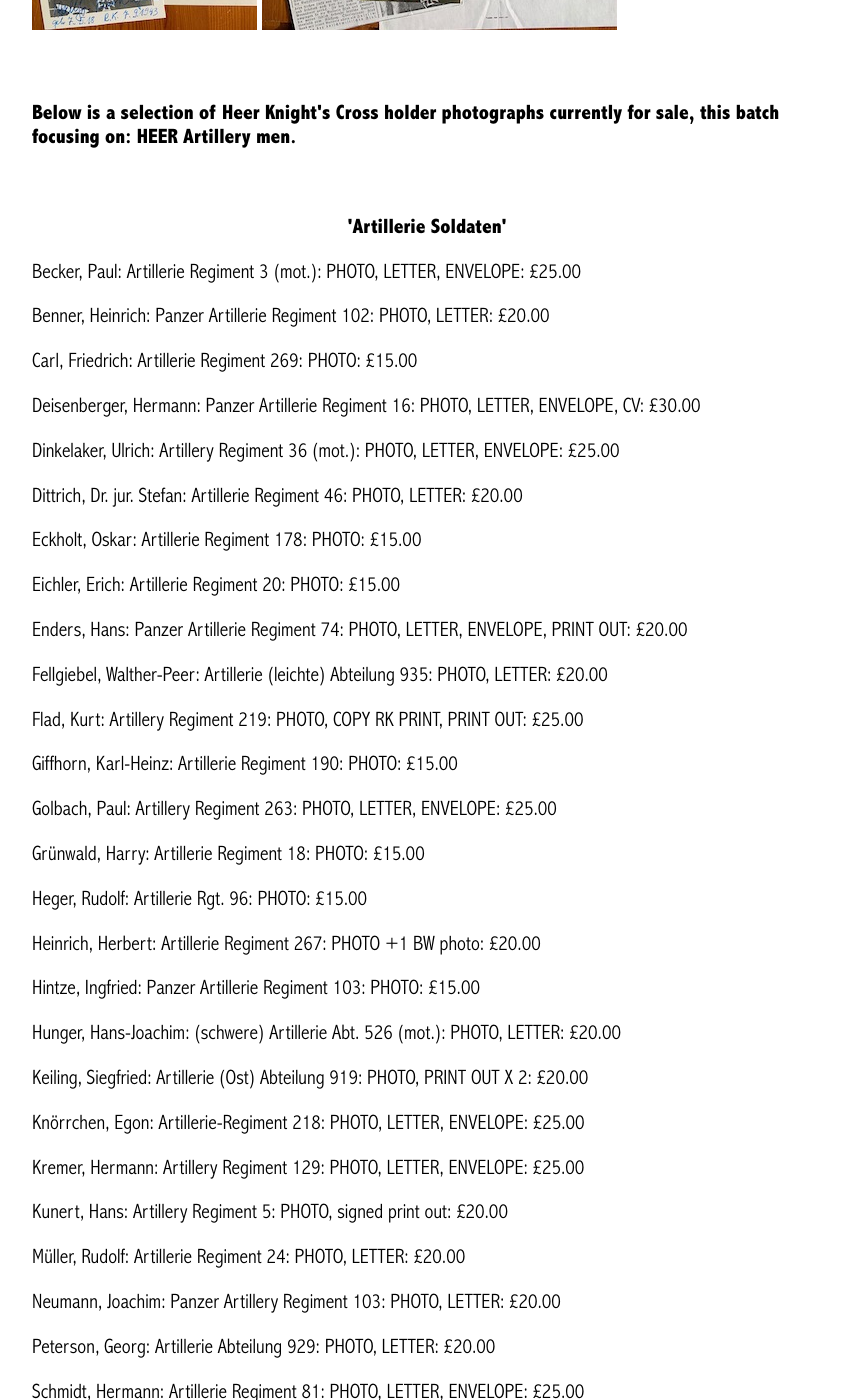
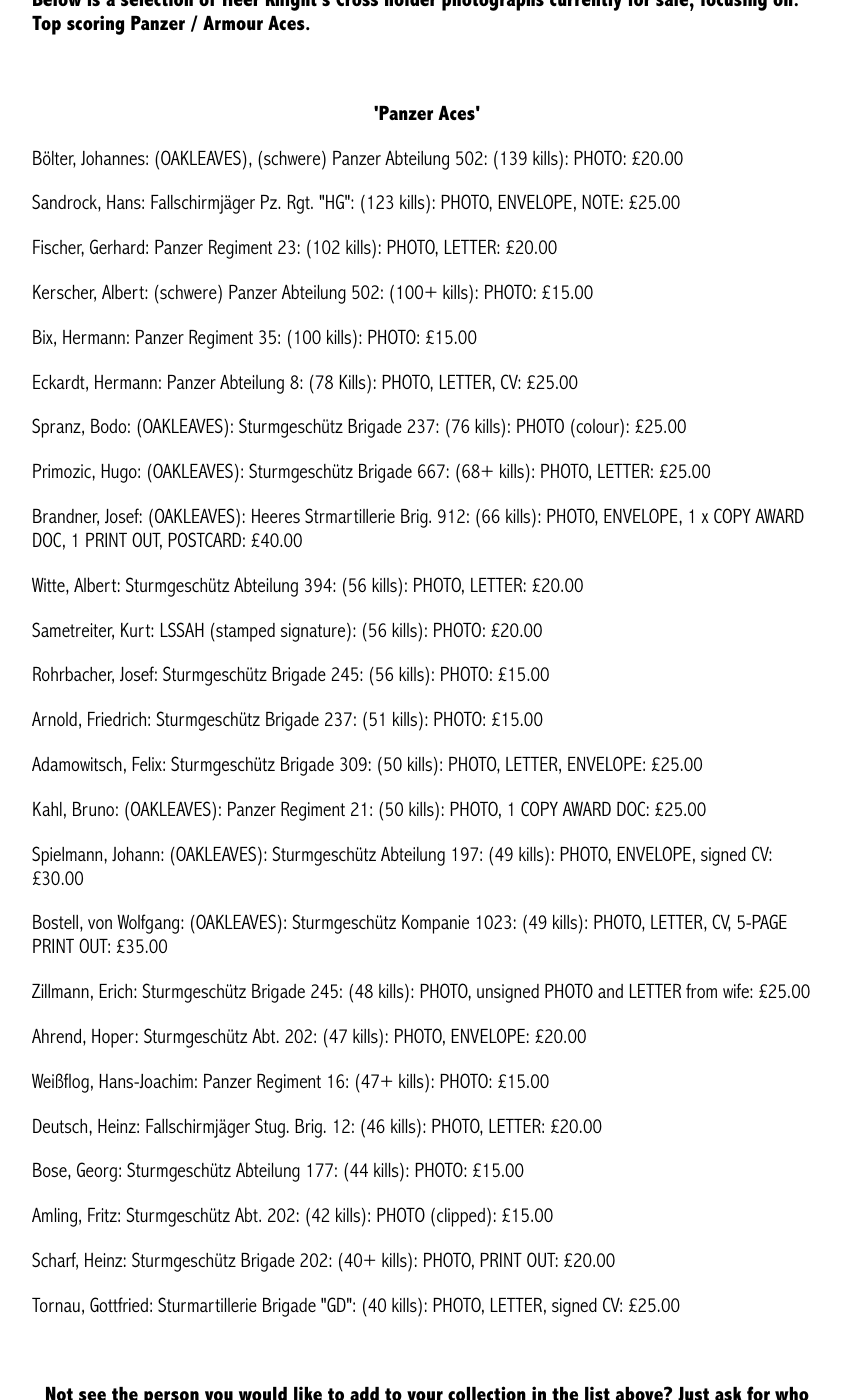
Before and after one commit to lahphotographs/lahphotographs.github.com, a Jekyll site: the page built from heer_photos.md, in a window 1280 px wide and 1400 px high, scrolled down 932 px. Shown: the whole window, without its empty margins (213-1054 px from the left). Built offline with Jekyll 4.4.1, drawn with Linux system fonts in a browser that asks for light colours; some of the changed text lies outside the part shown.

Commit message:
Update heer_photos.md

```diff
--- a/heer_photos.md
+++ b/heer_photos.md
@@ -7,53 +7,41 @@ class: book_cover
 ---
 
 <p float="left">
-<img src="./assets/Emil Berner.jpg"/>
-<img src="./assets/Rudolf Heger.jpg"/>
-<img src="./assets/Hans Ender.jpeg"/>
-<img src="./assets/Fellgiebel.jpeg"/>
-<img src="./assets/Flad.jpeg"/>
+<img src="./assets/Hermann Bix 2.jpg"/>
+<img src="./assets/Primozic.jpeg"/>
+<img src="./assets/Bruno Kahl 2.jpg"/>
+<img src="./assets/Brandner PW.jpeg"/>
+<img src="./assets/Bodo Spranz.jpeg"/>
+<img src="./assets/Amling.jpg"/>
 </p>
 <br />
-<p><b>Below is a selection of Heer Knight's Cross holder photographs currently for sale, this batch focusing on: HEER Artillery men.</b></p>
+<p><b>Below is a selection of Heer Knight's Cross holder photographs currently for sale, focusing on: Top scoring Panzer / Armour Aces.</b></p>
 <br />
-<p><b><center>'Artillerie Soldaten'</center></b></p>
-<p>Becker,	Paul: Artillerie Regiment 3 (mot.):	PHOTO, LETTER, ENVELOPE:	£25.00</p>
-<p>Benner,	Heinrich: Panzer Artillerie Regiment 102:	PHOTO, LETTER:	£20.00</p>
-<p>Carl,	Friedrich: Artillerie Regiment 269:	PHOTO:	£15.00</p>
-<p>Deisenberger,	Hermann: Panzer Artillerie Regiment 16: PHOTO, LETTER, ENVELOPE, CV:	£30.00</p>
-<p>Dinkelaker,	Ulrich: Artillery Regiment 36 (mot.):	PHOTO, LETTER, ENVELOPE:	£25.00</p>
-<p>Dittrich,	Dr. jur. Stefan: Artillerie Regiment 46:	PHOTO, LETTER:	£20.00</p>
-<p>Eckholt,	Oskar: Artillerie Regiment 178:	PHOTO:	£15.00</p>
-<p>Eichler,	Erich: Artillerie Regiment 20:	PHOTO:	£15.00</p>
-<p>Enders,	Hans: Panzer Artillerie Regiment 74: PHOTO, LETTER, ENVELOPE, PRINT OUT:	£20.00</p>
-<p>Fellgiebel,	Walther-Peer: Artillerie (leichte) Abteilung 935: PHOTO, LETTER:	£20.00</p>
-<p>Flad,	Kurt: Artillery Regiment 219:	PHOTO, COPY RK PRINT, PRINT OUT:	£25.00</p>
-<p>Giffhorn,	Karl-Heinz: Artillerie Regiment 190: PHOTO:	£15.00</p>
-<p>Golbach,	Paul: Artillery Regiment 263:	PHOTO, LETTER, ENVELOPE:	£25.00</p>
-<p>Grünwald,	Harry: Artillerie Regiment 18: PHOTO:	£15.00</p>
-<p>Heger, 	Rudolf: Artillerie Rgt. 96:	PHOTO: 	£15.00</p>
-<p>Heinrich,	Herbert: Artillerie Regiment 267:	PHOTO +1 BW photo:		£20.00</p>
-<p>Hintze,	Ingfried: Panzer Artillerie Regiment 103:	PHOTO:	£15.00</p>
-<p>Hunger,	Hans-Joachim: (schwere) Artillerie Abt. 526 (mot.):	PHOTO, LETTER:	£20.00</p>
-<p>Keiling,	Siegfried: Artillerie (Ost) Abteilung 919:	PHOTO, PRINT OUT X 2:	£20.00</p>
-<p>Knörrchen,	Egon: Artillerie-Regiment 218: PHOTO, LETTER, ENVELOPE:	£25.00</p>
-<p>Kremer,	Hermann: Artillery Regiment 129:	PHOTO, LETTER, ENVELOPE:	£25.00</p>
-<p>Kunert,	Hans: Artillery Regiment 5:	PHOTO, signed print out:		£20.00</p>
-<p>Müller,	Rudolf: Artillerie Regiment 24:	PHOTO, LETTER:	£20.00</p>
-<p>Neumann,	Joachim: Panzer Artillery Regiment 103:	PHOTO, LETTER:	£20.00</p>
-<p>Peterson,	Georg: Artillerie Abteilung 929:	PHOTO, LETTER:	£20.00</p>
-<p>Schmidt,	Hermann: Artillerie Regiment 81:	PHOTO, LETTER, ENVELOPE:	£25.00</p>
-<p>Schröder,	Albert: Artillery Abteilung 287	:	PHOTO (clipped):	£10.00</p>
-<p>Starck, von	Wilhelm: Artillerie Regiment 1553:	PHOTO:	£15.00</p>
-<p>Steinbacher,	Fritz: Artillerie Regiment 172	Photo, CV		£20.00</p>
-<p>Strobel,	Anton: Artillerie Regiment 219:	PHOTO: £15.00</p>
-<p>Stück,	Adolf: Artillerie Regiment 251:	PHOTO, LETTER, ENVELOPE: £30.00</p>
-<p>Tech,	Harry: Artillerie Abteilung 934:	PHOTO, NOTE, ENVELOPE:	£25.00</p>
-<p>Thiel,	Karl: Artillery Regiment 217:	PHOTO, LETTER, ENVELOPE:	£25.00</p>
-<p>Tietz,	Hermann: Artillery Regiment 240:	PHOTO, ENVELOPE:	£20.00</p>
-<p>Wagner,	Wilhelm: Artillerie Regiment 158:	PHOTO, ENVELOPE:	£20.00</p>
-<p>Wehking,	Hermann: Artillerie Regiment 146:	PHOTO:		£15.00</p>
-<p>Witt,	Hellmuth: Artillerie-Regiment 134:	PHOTO, LETTER, ENVELOPE, PRINT OUT:	£30.00</p>
-<p>Zimmermann,	Walter: Artillerie Regiment 205:	PHOTO, LETTER, ENVELOPE:	£25.00</p>
+<p><b><center>'Panzer Aces'</center></b></p>
+<p>Bölter,	Johannes: (OAKLEAVES),	(schwere) Panzer Abteilung 502:	(139 kills): PHOTO:	£20.00</p>
+<p>Sandrock,	Hans: Fallschirmjäger Pz. Rgt. "HG":	(123 kills): PHOTO, ENVELOPE, NOTE:	£25.00</p>
+<p>Fischer,	Gerhard: Panzer Regiment 23:	(102 kills): PHOTO, LETTER:	£20.00</p>
+<p>Kerscher,	Albert:	(schwere) Panzer Abteilung 502:	(100+ kills): PHOTO:	£15.00</p>
+<p>Bix,	Hermann: Panzer Regiment 35: (100 kills): PHOTO: £15.00</p>
+<p>Eckardt,	Hermann: Panzer Abteilung 8:	(78 Kills): PHOTO, LETTER, CV:	£25.00</p>
+<p>Spranz,	Bodo:	(OAKLEAVES): Sturmgeschütz Brigade 237:	(76 kills): PHOTO (colour):	£25.00</p>
+<p>Primozic,	Hugo:	(OAKLEAVES): Sturmgeschütz Brigade 667:	(68+ kills): PHOTO, LETTER:	£25.00</p>
+<p>Brandner,	Josef:	(OAKLEAVES): Heeres Strmartillerie Brig. 912:	(66 kills): PHOTO, ENVELOPE, 1 x COPY AWARD DOC, 1 PRINT OUT, POSTCARD:	£40.00</p>
+<p>Witte,	Albert: Sturmgeschütz Abteilung 394: (56 kills): PHOTO, LETTER: £20.00</p>
+<p>Sametreiter,	Kurt:	LSSAH	(stamped signature):	(56 kills):	PHOTO: £20.00</p>
+<p>Rohrbacher,	Josef: Sturmgeschütz Brigade 245:	(56 kills): PHOTO:	£15.00</p>
+<p>Arnold,	Friedrich: Sturmgeschütz Brigade 237:	(51 kills): PHOTO:	£15.00</p>
+<p>Adamowitsch,	Felix: Sturmgeschütz Brigade 309:	(50 kills): PHOTO, LETTER, ENVELOPE:	£25.00</p>
+<p>Kahl,	Bruno: (OAKLEAVES): Panzer Regiment 21:	(50 kills): PHOTO, 1 COPY AWARD DOC:	£25.00</p>
+<p>Spielmann,	Johann:	(OAKLEAVES): Sturmgeschütz Abteilung 197:	(49 kills): PHOTO, ENVELOPE, signed CV:	£30.00</p>
+<p>Bostell, von	Wolfgang:	(OAKLEAVES): Sturmgeschütz Kompanie 1023:	(49 kills): PHOTO, LETTER, CV, 5-PAGE PRINT OUT:	£35.00</p>
+<p>Zillmann,	Erich: Sturmgeschütz Brigade 245:	(48 kills): PHOTO, unsigned PHOTO and LETTER from wife:	£25.00</p>
+<p>Ahrend,	Hoper: Sturmgeschütz Abt. 202:	(47 kills): PHOTO, ENVELOPE:	£20.00</p>
+<p>Weißflog,	Hans-Joachim:	Panzer Regiment 16:	(47+ kills): PHOTO:	£15.00</p>
+<p>Deutsch,	Heinz: Fallschirmjäger Stug. Brig. 12:	(46 kills): PHOTO, LETTER:	£20.00</p>
+<p>Bose,	Georg: Sturmgeschütz Abteilung 177:	(44 kills): PHOTO:	£15.00</p>
+<p>Amling,	Fritz: Sturmgeschütz Abt. 202:	(42 kills): PHOTO (clipped):	£15.00</p>
+<p>Scharf,	Heinz: Sturmgeschütz Brigade 202:	(40+ kills): PHOTO, PRINT OUT:	£20.00</p>
+<p>Tornau,	Gottfried: Sturmartillerie Brigade "GD": (40 kills): PHOTO, LETTER, signed CV: £25.00</p>
 <br />
 <p><b><center>Not see the person you would like to add to your collection in the list above? Just ask for who you seek, so that I can confirm whether they are within the wider collection.</center></b></p>
```
